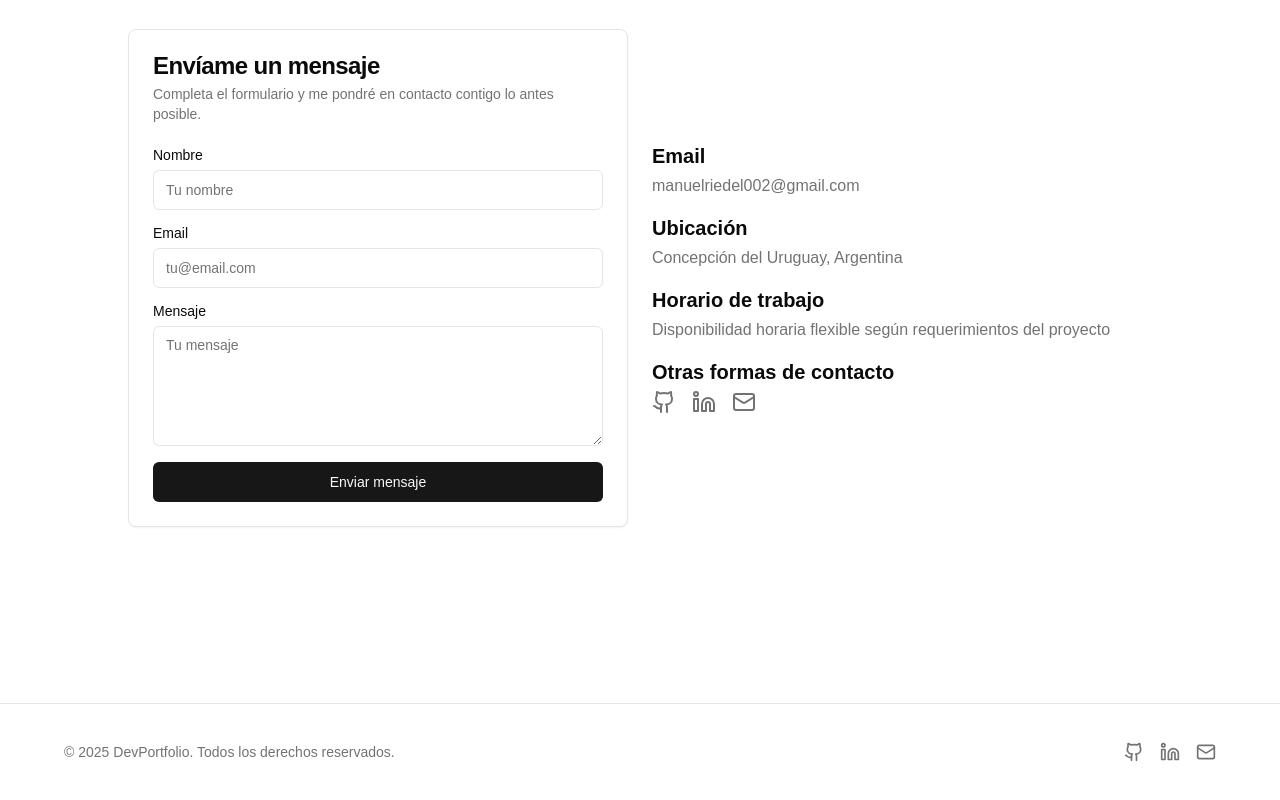
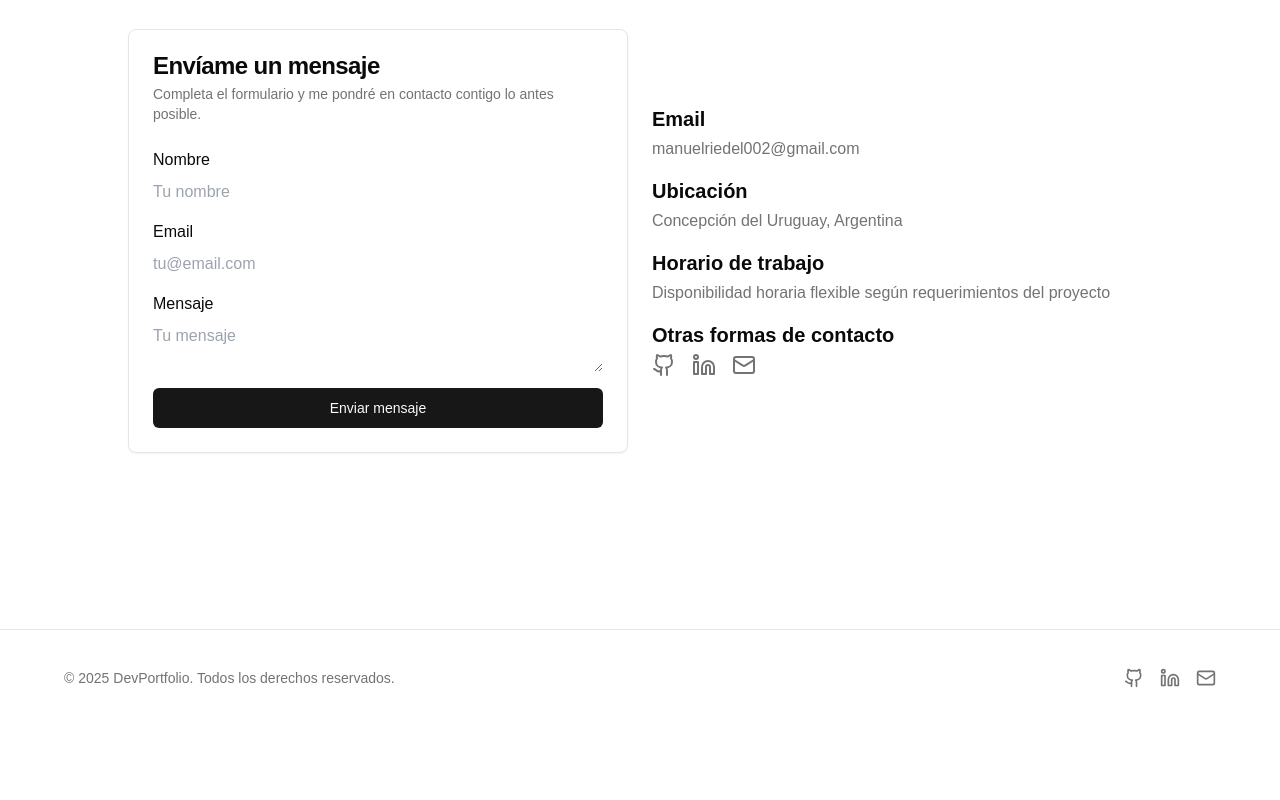
Before and after one commit to riedelmanu/portfolio-nextjs, a Next.js app: page / in a window 1280 px wide. Shown: the part 3059-3859 px from the top of the page. After the commit the page ends 3785 px from the top, so only its background shows below. Built offline with nearby package versions, Linux system fonts and the light colour scheme.

Commit message:
form de contacto

```diff
--- a/app/page.tsx
+++ b/app/page.tsx
@@ -411,46 +411,22 @@ export default function Portfolio() {
                   </CardDescription>
                 </CardHeader>
                 <CardContent>
-                  <form className="grid gap-4">
+                  <form
+                    className="grid gap-4"
+                    action="https://formspree.io/f/xqabvyab"
+                    method="POST"
+                    >
                     <div className="grid gap-2">
-                      <label
-                        htmlFor="name"
-                        className="text-sm font-medium leading-none peer-disabled:cursor-not-allowed peer-disabled:opacity-70"
-                      >
-                        Nombre
-                      </label>
-                      <input
-                        id="name"
-                        className="flex h-10 w-full rounded-md border border-input bg-background px-3 py-2 text-sm ring-offset-background file:border-0 file:bg-transparent file:text-sm file:font-medium placeholder:text-muted-foreground focus-visible:outline-none focus-visible:ring-2 focus-visible:ring-ring focus-visible:ring-offset-2 disabled:cursor-not-allowed disabled:opacity-50"
-                        placeholder="Tu nombre"
-                      />
+                       <label htmlFor="name">Nombre</label>
+                       <input id="name" name="name" placeholder="Tu nombre" required />
                      </div>
                      <div className="grid gap-2">
-                      <label
-                        htmlFor="email"
-                        className="text-sm font-medium leading-none peer-disabled:cursor-not-allowed peer-disabled:opacity-70"
-                      >
-                        Email
-                      </label>
-                      <input
-                        id="email"
-                        type="email"
-                        className="flex h-10 w-full rounded-md border border-input bg-background px-3 py-2 text-sm ring-offset-background file:border-0 file:bg-transparent file:text-sm file:font-medium placeholder:text-muted-foreground focus-visible:outline-none focus-visible:ring-2 focus-visible:ring-ring focus-visible:ring-offset-2 disabled:cursor-not-allowed disabled:opacity-50"
-                        placeholder="tu@email.com"
-                      />
+                       <label htmlFor="email">Email</label>
+                       <input id="email" name="email" type="email" placeholder="tu@email.com" required />
                      </div>
                      <div className="grid gap-2">
-                      <label
-                        htmlFor="message"
-                        className="text-sm font-medium leading-none peer-disabled:cursor-not-allowed peer-disabled:opacity-70"
-                      >
-                        Mensaje
-                      </label>
-                      <textarea
-                        id="message"
-                        className="flex min-h-[120px] w-full rounded-md border border-input bg-background px-3 py-2 text-sm ring-offset-background placeholder:text-muted-foreground focus-visible:outline-none focus-visible:ring-2 focus-visible:ring-ring focus-visible:ring-offset-2 disabled:cursor-not-allowed disabled:opacity-50"
-                        placeholder="Tu mensaje"
-                      />
+                       <label htmlFor="message">Mensaje</label>
+                       <textarea id="message" name="message" placeholder="Tu mensaje" required />
                      </div>
                      <Button type="submit" className="w-full">
                        Enviar mensaje
```
Lines whose indentation alone changed are shown as unchanged.
